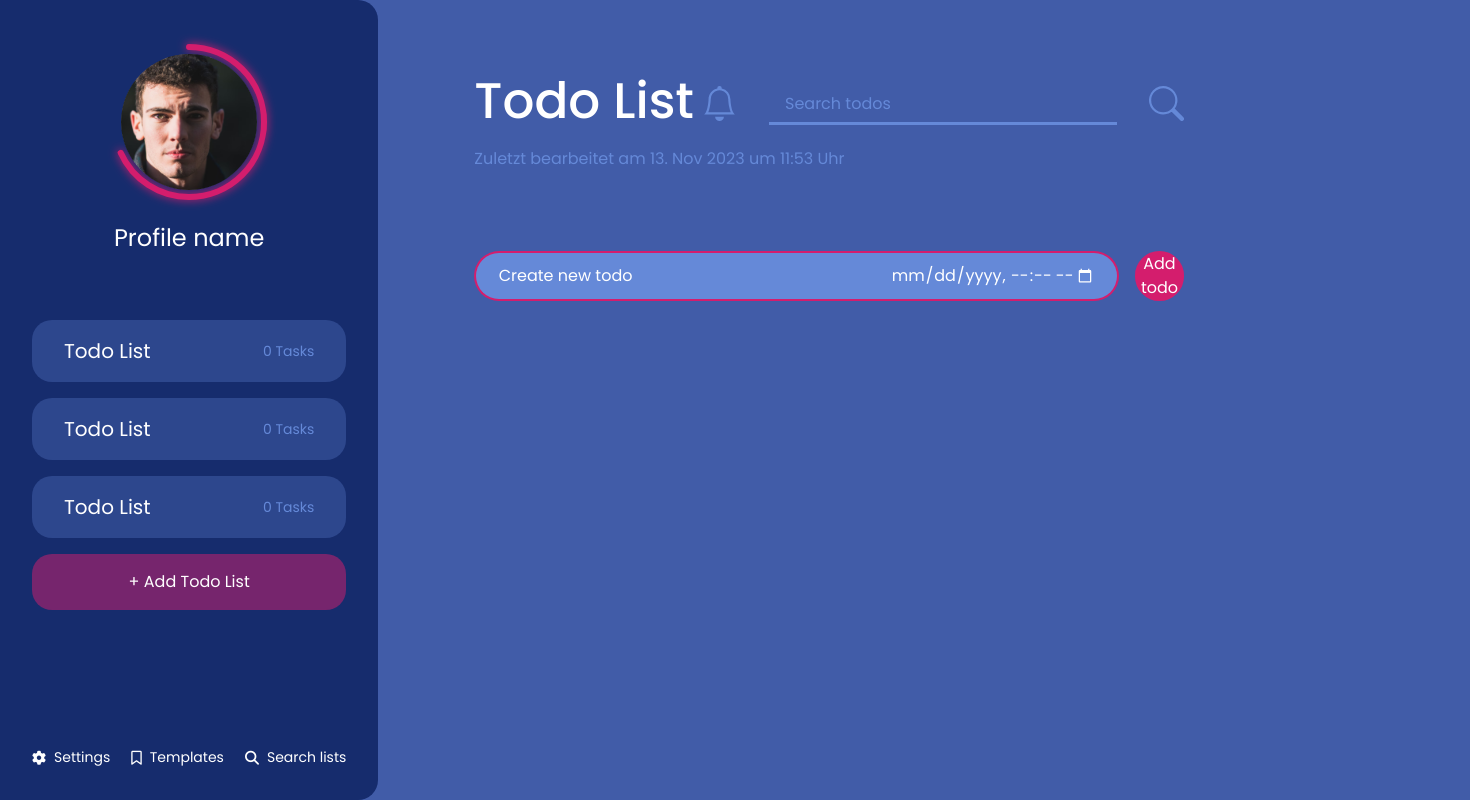
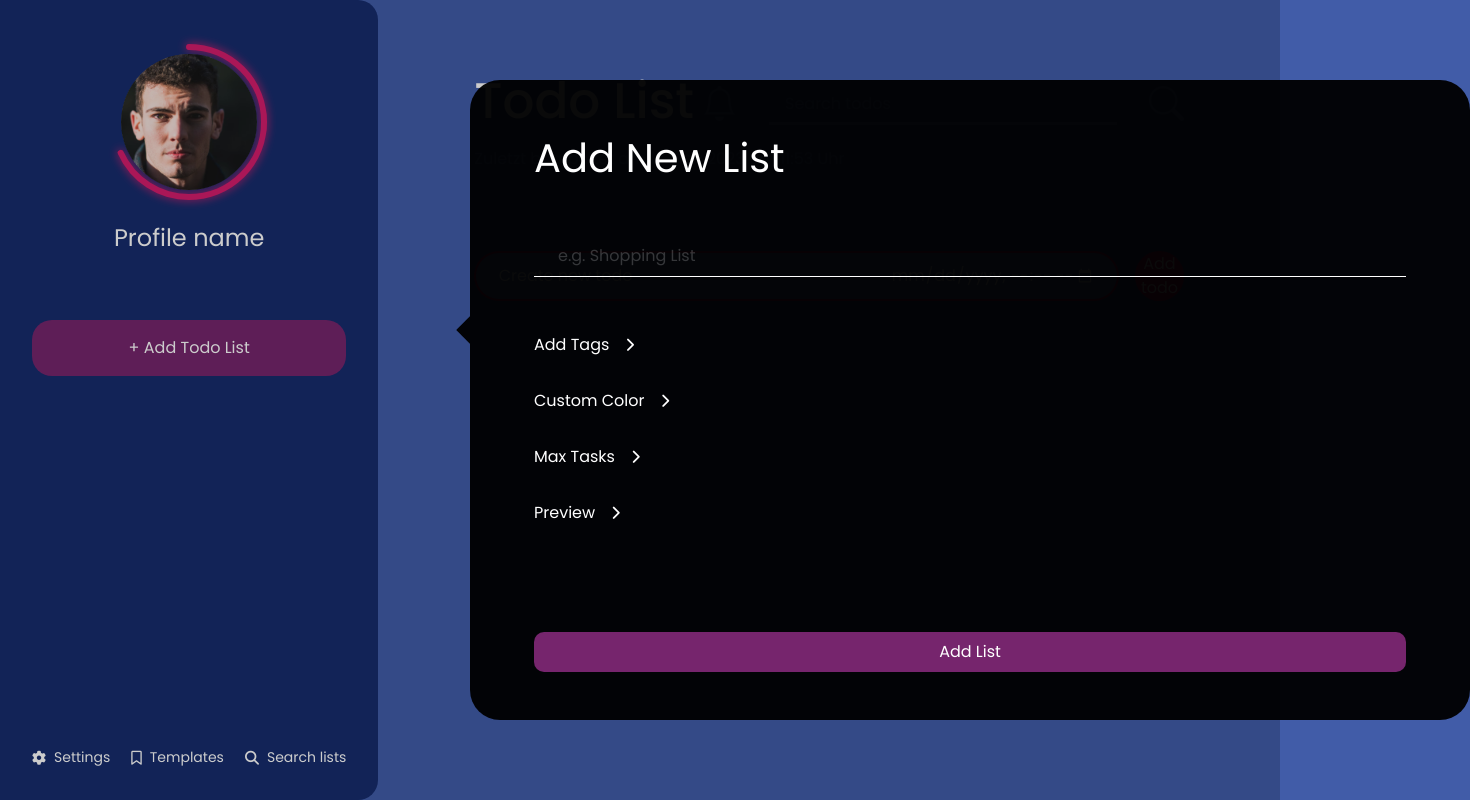
Before and after one commit to imursugarmommy/TodoList-App-2.0, a React (Create React App) app: page / in a window 1280 px wide. Both pictures are taken after a click on the button "+ Add Todo List". Shown: the whole page, 1470 px wide, since content can reach past the window. Built offline with nearby package versions, Linux system fonts and the light colour scheme.

Commit message:
Did a modal with collapsises
Missclicked last time, that's the real one lol
When you click the add list button there will be a modal wher you can modify that list, if you don't want to its gonna have default settings ofc.
Want to add an after confirmation edit, so they can change whatever.

```diff
--- a/src/List.jsx
+++ b/src/List.jsx
@@ -1,9 +1,12 @@
 import React from "react";
 
-export default function List({ taskCount }) {
+export default function List({ taskCount, deleteList, list }) {
   return (
     <li className="list-item no-active">
-      <p className="tasks">{taskCount ? taskCount : 0} Tasks</p>
+      <div className="box flex">
+        <p className="tasks">{taskCount ? taskCount : 0} Tasks</p>
+        <i className="fa-solid fa-trash"></i>
+      </div>
       <h3 className="list-name">Todo List</h3>
       <div className="line">
         <div className="progress"></div>
--- a/src/Nav.jsx
+++ b/src/Nav.jsx
@@ -1,18 +1,119 @@
-import React from "react";
+import React, { useState } from "react";
 import List from "./List";
 import Profile from "./Profile";
 import Footer from "./Footer";
 
 export function Nav({ taskCount }) {
+  const [listItem, setListItem] = useState("");
+  const [lists, setLists] = useState([]);
+  const [modal, setModal] = useState(false);
+
+  function addList() {
+    // if (!listItem) return;
+    // const item = {
+    //   key: Math.floor(Math.random() * 5000),
+    //   value: todoItem,
+    //   checked: false,
+    //   dayOfWeek: deadline.dayOfWeek,
+    //   date: deadline.date,
+    //   selectedTime: deadline.selectedTime,
+    // };
+    // if (item.remainingHours <= 0 && item.remainingMinutes < 0) return;
+    // setTodos((oldList) => [item, ...oldList]);
+    // setTodoItem("");
+  }
+
+  function deleteList(key) {
+    const newArray = lists.filter((list) => list.key !== key);
+    setLists(newArray);
+  }
+
+  const toggleModal = () => {
+    setModal(!modal);
+  };
+
+  function toggleCollapside(target) {
+    if (!target.classList.contains("fa-solid")) return;
+    const contentDiv = target.parentNode;
+
+    if (!contentDiv.classList.contains("active")) {
+      contentDiv.classList.add("active");
+      target.style.rotate = "90deg";
+    } else {
+      contentDiv.classList.remove("active");
+      target.style.rotate = " 0deg";
+    }
+  }
+
   return (
     <nav>
       <Profile />
       <div className="lists">
+        {modal ? (
+          <>
+            <div
+              className="overlay"
+              onClick={toggleModal}></div>
+            <div className="list-input">
+              <h1>Add New List</h1>
+              <input
+                type="text"
+                placeholder="e.g. Shopping List"
+                className="list-name-input"
+              />
+              <div className="settings">
+                <div
+                  className="add-tags"
+                  onClick={(e) => toggleCollapside(e.target)}>
+                  Add Tags
+                  <i className="fa-solid fa-chevron-right"></i>
+                  <div className="settings-content">Content</div>
+                </div>
+                <div
+                  className="color-picker"
+                  onClick={(e) => toggleCollapside(e.target)}>
+                  Custom Color
+                  <i className="fa-solid fa-chevron-right"></i>
+                  <div className="settings-content">Content</div>
+                </div>
+                <div
+                  className="max-tasks"
+                  onClick={(e) => toggleCollapside(e.target)}>
+                  Max Tasks
+                  <i className="fa-solid fa-chevron-right"></i>
+                  <div className="settings-content">Content</div>
+                </div>
+                <div
+                  className="preview"
+                  onClick={(e) => toggleCollapside(e.target)}>
+                  Preview
+                  <i className="fa-solid fa-chevron-right"></i>
+                  <div className="settings-content">Content</div>
+                </div>
+              </div>
+              <button
+                className="add-list-btn"
+                onClick={(addList, toggleModal)}>
+                Add List
+              </button>
+            </div>
+          </>
+        ) : (
+          <span style={{ position: "absolute", pointerEvents: "none" }}></span>
+        )}
         <ul>
-          <List taskCount={taskCount} />
-          <List />
-          <List />
-          <button className="add-list list-item">+ Add Todo List</button>
+          {lists.map((list) => (
+            <List
+              list={list}
+              taskCount={taskCount}
+              deleteList={deleteList}
+            />
+          ))}
+          <button
+            className="add-list list-item"
+            onClick={toggleModal}>
+            + Add Todo List
+          </button>
         </ul>
       </div>
       <Footer />
--- a/src/style.css
+++ b/src/style.css
@@ -507,6 +507,16 @@ nav {
   margin-block: 1rem;
   cursor: pointer;
 
+  .box {
+    color: var(--accent-color400);
+    gap: 1rem;
+    transition: 200ms ease;
+
+    &:hover {
+      color: white;
+    }
+  }
+
   & p {
     color: var(--accent-color200);
     font-size: 14px;
@@ -634,3 +644,95 @@ circle {
   border-radius: 50%;
   object-fit: cover;
 }
+
+.overlay {
+  position: fixed;
+  width: 100vw;
+  height: 100vh;
+  inset: 0;
+  background-color: rgba(0, 0, 0, 0.2);
+  z-index: 1010;
+}
+
+.list-input::after {
+  content: "";
+  height: 20px;
+  aspect-ratio: 1;
+  background-color: inherit;
+  position: absolute;
+  top: 240px;
+  left: -10px;
+  rotate: -45deg;
+  clip-path: polygon(0 0, 100% 0, 0% 100%);
+}
+
+.list-input {
+  position: absolute;
+  top: 50%;
+  transform: translateY(-50%);
+  left: 470px;
+  height: 80%;
+  width: 1000px;
+  background-color: rgba(0, 0, 0, 0.952);
+  color: white;
+  padding: 3rem 4rem;
+  border-radius: 30px;
+  display: flex;
+  flex-direction: column;
+  z-index: 1011;
+
+  & h1 {
+    font-weight: 400;
+    font-size: 40px;
+  }
+
+  & input {
+    width: 100%;
+    background-color: transparent;
+    border: none;
+    outline: none;
+    border-bottom: 1px solid white;
+    padding: 0.5rem 1.5rem;
+    margin-block: 3rem;
+    color: white;
+
+    &::placeholder {
+      color: rgba(255, 255, 255, 0.2);
+    }
+  }
+
+  .settings {
+    display: flex;
+    flex-direction: column;
+    flex-grow: 1;
+    gap: 1rem;
+
+    .active {
+      height: fit-content;
+    }
+
+    & > * {
+      padding-top: 0.5rem;
+      cursor: pointer;
+      height: 40px;
+      overflow: hidden;
+    }
+
+    & i {
+      font-size: 14px;
+      margin-left: 0.5rem;
+      margin-bottom: 0.8rem;
+      padding-inline: 0.5rem;
+    }
+  }
+
+  & button {
+    margin-top: 2rem;
+    background-color: var(--accent-color800);
+    border: none;
+    outline: none;
+    color: white;
+    padding: 0.5rem 0;
+    border-radius: 10px;
+  }
+}
```
